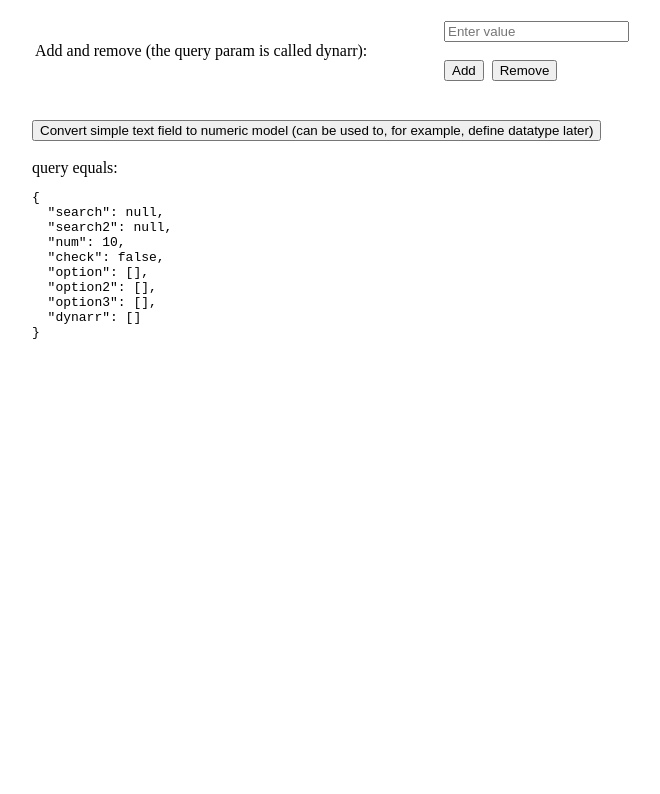
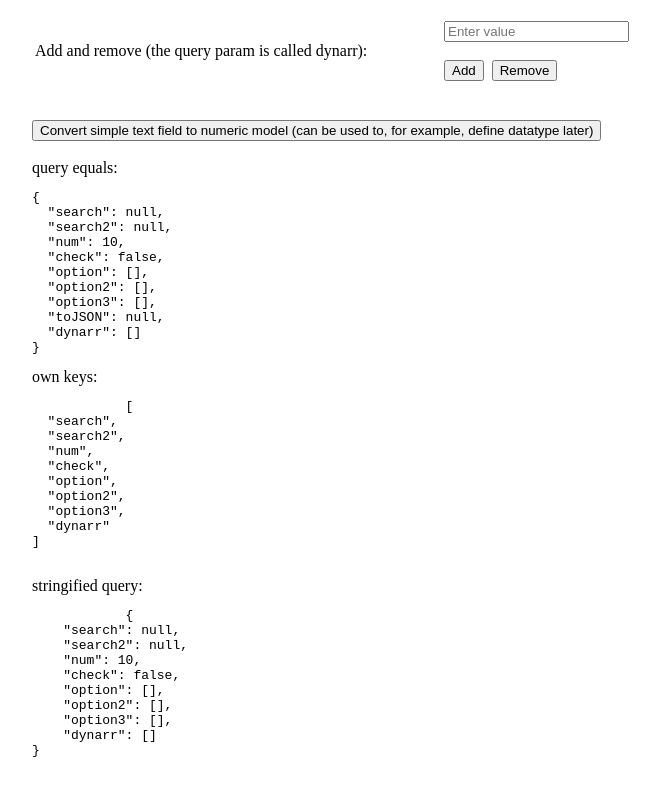
Before and after one commit to oarepo/vue-query-synchronizer, a Vue app: page / in a window 1280 px wide. Shown: the part 592-1386 px from the top of the page, without its empty margins (308-968 px from the left). Before the commit the page ends 953 px from the top, so only its background shows below. Built offline with nearby package versions, Linux system fonts and the light colour scheme.

Commit message:
Added support for ownKeys and getOwnPropertyDescriptor

```diff
--- a/package.json
+++ b/package.json
@@ -1,6 +1,6 @@
 {
   "name": "@oarepo/vue-query-synchronizer",
-  "version": "2.3.3",
+  "version": "2.4.0",
   "main": "vue-query-synchronizer.esm.js",
   "license": "MIT",
   "private": false,
--- a/src/Home.vue
+++ b/src/Home.vue
@@ -76,7 +76,8 @@
                 <td>
                     <input v-model="tmp" placeholder="Enter value"><br><br>
                     <button @click="$query.addValue('dynarr', tmp)">Add</button>&nbsp;
-                    <button @click="$query.removeValue('dynarr', tmp)">Remove</button><br>
+                    <button @click="$query.removeValue('dynarr', tmp)">Remove</button>
+                    <br>
                 </td>
             </tr>
         </table>
@@ -87,6 +88,14 @@
         <br><br>
         query equals:
         <pre>{{ rawQuery }}</pre>
+        own keys:
+        <pre>
+            {{ currentKeys }}
+        </pre>
+        stringified query:
+        <pre>
+            {{ JSON.stringify($query, null, 4) }}
+        </pre>
     </div>
 </template>
 
@@ -102,20 +111,32 @@ export default {
     },
     data: function () {
         return {
-            tmp: ''
+            tmp: '',
+            currentKeys: []
         }
     },
-    mounted () {
+    mounted() {
         this.$query.define('dynarr', CommaArrayDatatype, [])
+        this.currentKeys = Object.getOwnPropertyNames(this.$query)
+        console.log(this.currentKeys, JSON.stringify(this.$query))
     },
     methods: {
-        convert () {
+        convert() {
             this.$query.define('search2', IntDatatype)
         }
     },
     computed: {
-        rawQuery () {
+        rawQuery() {
             return this.$rawQuery
+        }
+    },
+    watches: {
+        rawQuery: {
+            deep: true,
+            handler: () => {
+                console.log('current keys called with', this.$query)
+                this.currentKeys = Object.getOwnPropertyNames(this.$query)
+            }
         }
     }
 }
--- a/src/library.js
+++ b/src/library.js
@@ -21,12 +21,12 @@ LIABILITY, WHETHER IN AN ACTION OF CONTRACT, TORT OR OTHERWISE, ARISING FROM,
 OUT OF OR IN CONNECTION WITH THE SOFTWARE OR THE USE OR OTHER DEALINGS IN THE
 SOFTWARE.
 */
-function isObject (obj) {
+function isObject(obj) {
     var type = typeof obj
     return type === 'function' || (type === 'object' && !!obj)
 }
 
-function convertParam (x, datatypes) {
+function convertParam(x, datatypes) {
     if (!isObject(x)) {
         x = x.split(':')
         if (x.length === 1) {
@@ -45,7 +45,7 @@ function convertParam (x, datatypes) {
 }
 
 // https://gomakethings.com/how-to-check-if-two-arrays-are-equal-with-vanilla-js/
-function arraysMatch (arr1, arr2) {
+function arraysMatch(arr1, arr2) {
 
     // Check if the arrays are the same length
     if (arr1.length !== arr2.length) return false
@@ -61,10 +61,10 @@ function arraysMatch (arr1, arr2) {
 }
 
 const StringDatatype = {
-    parseDefault (value) {
+    parseDefault(value) {
         return value || ''
     },
-    parse (value, defaultValue) {
+    parse(value, defaultValue) {
         if (value === undefined) {
             return defaultValue
         }
@@ -74,7 +74,7 @@ const StringDatatype = {
         }
         return value || ''
     },
-    serialize (value, defaultValue) {
+    serialize(value, defaultValue) {
         if (value === null || value === undefined || (value === '' && !defaultValue)) {
             return undefined
         }
@@ -83,13 +83,13 @@ const StringDatatype = {
 }
 
 const IntDatatype = {
-    parseDefault (value) {
+    parseDefault(value) {
         if (value.length) {
             return parseInt(value)
         }
         return 0
     },
-    parse (value, defaultValue) {
+    parse(value, defaultValue) {
         if (value === undefined || value === null) {
             return defaultValue
         }
@@ -99,7 +99,7 @@ const IntDatatype = {
         }
         return value
     },
-    serialize (value, defaultValue) {
+    serialize(value, defaultValue) {
         if (value === null || value === undefined) {
             return undefined
         }
@@ -109,16 +109,16 @@ const IntDatatype = {
 }
 
 const BoolDatatype = {
-    parseDefault (value) {
+    parseDefault(value) {
         return (value === '1' || value === 'true')
     },
-    parse (value, defaultValue) {
+    parse(value, defaultValue) {
         if (value === undefined) {
             return defaultValue || false
         }
         return true
     },
-    serialize (value, defaultValue) {
+    serialize(value, defaultValue) {
         if (value === undefined) {
             return undefined
         }
@@ -130,7 +130,7 @@ const BoolDatatype = {
 }
 
 const ArrayDatatype = {
-    parseDefault (value) {
+    parseDefault(value) {
         if (value === undefined) {
             return []
         }
@@ -143,7 +143,7 @@ const ArrayDatatype = {
         }
         return value || []
     },
-    parse (value, defaultValue) {
+    parse(value, defaultValue) {
         if (value === undefined) {
             return (defaultValue || []).slice()
         }
@@ -152,7 +152,7 @@ const ArrayDatatype = {
         }
         return value || []
     },
-    serialize (value, defaultValue) {
+    serialize(value, defaultValue) {
         if (value === null || value === undefined || value.length === 0) {
             return undefined
         }
@@ -166,9 +166,9 @@ const ArrayDatatype = {
     }
 }
 
-function separatedArrayDatatype (separator) {
+function separatedArrayDatatype(separator) {
     return {
-        parseDefault (value) {
+        parseDefault(value) {
             if (value === undefined) {
                 return []
             }
@@ -180,7 +180,7 @@ function separatedArrayDatatype (separator) {
             }
             return value || []
         },
-        parse (value, defaultValue) {
+        parse(value, defaultValue) {
             if (value === undefined) {
                 return (defaultValue || []).slice()
             }
@@ -192,7 +192,7 @@ function separatedArrayDatatype (separator) {
             }
             return value || []
         },
-        serialize (value, defaultValue) {
+        serialize(value, defaultValue) {
             if (value === null || value === undefined || value.length === 0) {
                 return undefined
             }
@@ -209,7 +209,7 @@ const SpaceArrayDatatype = separatedArrayDatatype(' ')
 
 const QuerySynchronizer = {
 
-    install (Vue, { router, datatypes, debug }) {
+    install(Vue, { router, datatypes, debug }) {
         datatypes = {
             'string': StringDatatype,
             'bool': BoolDatatype,
@@ -242,7 +242,7 @@ const QuerySynchronizer = {
         })
 
         const handler = {
-            get (target, prop) {
+            get(target, prop) {
                 if (prop in handler) {
                     return (...args) => handler[prop].apply(target, args)
                 }
@@ -259,7 +259,7 @@ const QuerySynchronizer = {
                 return target.query[prop]
             },
 
-            set (target, prop, value) {
+            set(target, prop, value) {
                 if (value === undefined) {
                     if (target.query[prop] !== undefined) {
                         Vue.delete(target.query, prop)
@@ -282,7 +282,7 @@ const QuerySynchronizer = {
                 return true
             },
 
-            delete (target, prop) {
+            delete(target, prop) {
                 if (target.query[prop] !== undefined) {
                     Vue.delete(target.query, prop)
                     Vue.delete(target.urlquery, prop)
@@ -290,15 +290,32 @@ const QuerySynchronizer = {
                 }
             },
 
-            has (target, key) {
+            has(target, key) {
                 return true // key in target
             },
 
-            getHTMLQuery () {
+            ownKeys(target) {
+                const ret = new Set([
+                    ...Object.keys(target.query),
+                    ...Object.keys(target.urlquery),
+                    ...Object.keys(this.params || {})
+                ])
+                ret.delete('toJSON')
+                return [...ret]
+            },
+
+            getOwnPropertyDescriptor(target, prop) {
+                if (prop === 'toJSON') {
+                    return { configurable: true, enumerable: false };
+                }
+                return { configurable: true, enumerable: true };
+            },
+
+            getHTMLQuery() {
                 return this.urlquery
             },
 
-            setQuery (newQuery) {
+            setQuery(newQuery) {
                 const self = this
                 Object.keys(this.query).forEach(function (key) {
                     delete self.query[key]
@@ -309,7 +326,7 @@ const QuerySynchronizer = {
                 Object.assign(this.urlquery, newQuery)
             },
 
-            define (name, datatype, defaultValue) {
+            define(name, datatype, defaultValue) {
                 this.params[name] = {
                     datatype,
                     defaultValue
@@ -319,7 +336,7 @@ const QuerySynchronizer = {
                 this.query[name] = datatype.parse(val, defaultValue)
             },
 
-            addValue (name, value, datatype) {
+            addValue(name, value, datatype) {
                 if (this.params[name] === undefined) {
                     query.define(name, datatype || ArrayDatatype, [])
                 }
@@ -336,7 +353,7 @@ const QuerySynchronizer = {
                 }
             },
 
-            removeValue (name, value, datatype) {
+            removeValue(name, value, datatype) {
                 if (this.params[name] === undefined) {
                     query.define(name, datatype || ArrayDatatype, [])
                 }
```
Also changed, not shown: index.d.ts (+10 -0 lines).
